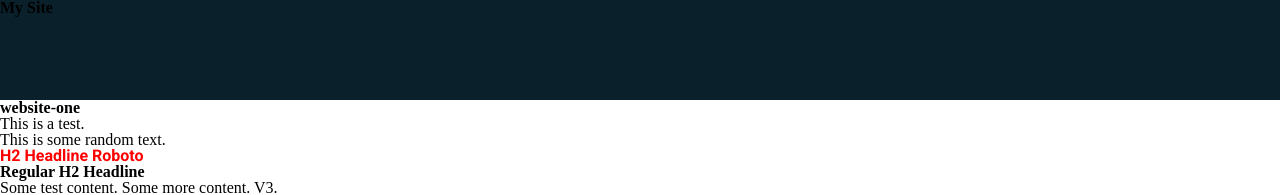
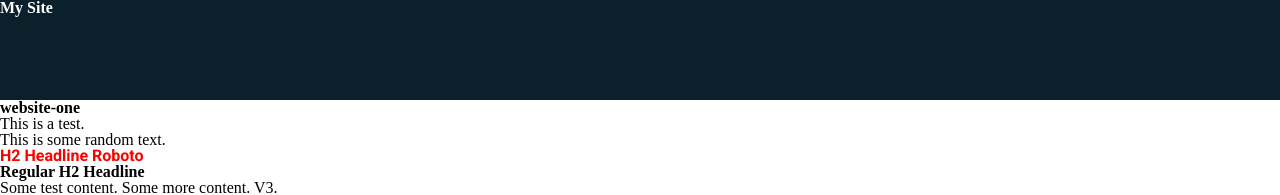
Before and after one commit to dhelmer/website-one, a Jekyll site: the page built from README.md, in a window 1280 px wide. Shown: the top 195 px of the page. Built offline with Jekyll 4.4.1, drawn with Linux system fonts in a browser that asks for light colours; our own code applies the rules of GitHub Pages for plain Markdown files.

Commit message:
Update CSS

```diff
--- a/assets/css/styles.css
+++ b/assets/css/styles.css
@@ -7,5 +7,8 @@ header.site-header {
   background-color: #0a202b;
   height: 100px;
 }
+header.site-header h2 {
+  color: #ffffff;
+}
 
 /*# sourceMappingURL=styles.css.map */
--- a/assets/css/styles.scss
+++ b/assets/css/styles.scss
@@ -7,5 +7,10 @@ header {
   &.site-header {
     background-color: #0a202b;
     height: 100px;
+
+    h2 {
+      color: #ffffff;
+
+    }
   }
 }
--- a/package.json
+++ b/package.json
@@ -1,4 +1,8 @@
 {
+  "name": "website-one",
+  "scripts": {
+    "do-sass": "sass assets/css/styles.scss assets/css/styles.css"
+  },
   "dependencies": {
     "dart-sass": "^1.25.0"
   }
```
Also changed, not shown: 1 other file.
